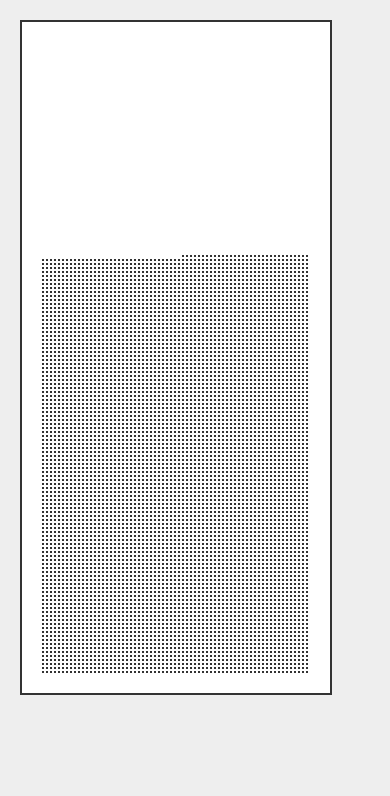
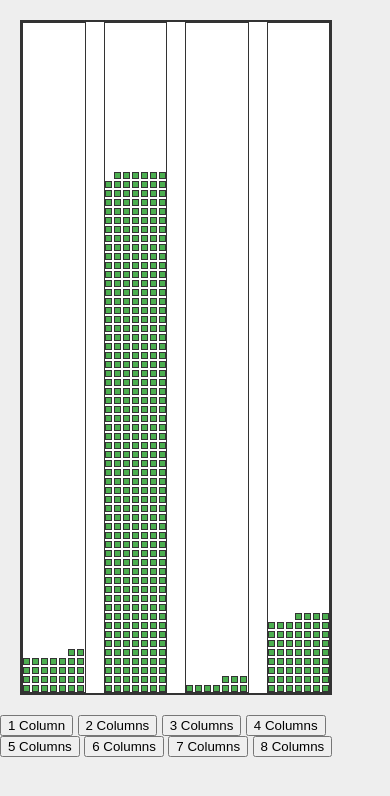
Before and after one commit to Tickere/Bits-Atoms-3, a plain HTML site: page Co2 test/index.html in a window 390 px wide. Drawn offline with Linux system fonts and the light colour scheme.

Commit message:
Added columns

```diff
--- a/Co2 test/index.html
+++ b/Co2 test/index.html
@@ -3,11 +3,21 @@
   <head>
     <meta charset="UTF-8" />
     <meta name="viewport" content="width=device-width, initial-scale=1.0" />
-    <title>Dynamic Squares Infographic</title>
+    <title>Dynamic Columns (Up to 8)</title>
     <link rel="stylesheet" href="styles.css" />
   </head>
   <body>
-    <div id="container"></div>
+    <div id="outer-container"></div>
+    <!-- Example Buttons to test changing columns -->
+    <button onclick="changeColumns(1)">1 Column</button>
+    <button onclick="changeColumns(2)">2 Columns</button>
+    <button onclick="changeColumns(3)">3 Columns</button>
+    <button onclick="changeColumns(4)">4 Columns</button>
+    <button onclick="changeColumns(5)">5 Columns</button>
+    <button onclick="changeColumns(6)">6 Columns</button>
+    <button onclick="changeColumns(7)">7 Columns</button>
+    <button onclick="changeColumns(8)">8 Columns</button>
+
     <script src="script.js"></script>
   </body>
 </html>
--- a/Co2 test/script.js
+++ b/Co2 test/script.js
@@ -1,70 +1,102 @@
-let numSquares = 7000; // Adjust as needed
+// Up to 8 columns, each can have a different number of squares
+const squaresPerGridFull = [30, 405, 10, 60, 25, 40, 15, 5];
+
+let numColumns = 4; // Default number of columns, can be changed from 1 to 8
+
 const spacing = 2;
-const padding = 20; // matches container padding in CSS
+const padding = 0; // Matches .grid-container padding in CSS
 
-const container = document.getElementById("container");
+function buildLayout() {
+  const outerContainer = document.getElementById("outer-container");
+  outerContainer.innerHTML = ""; // Clear existing grids
 
-function layoutSquares() {
-  container.innerHTML = "";
+  // Create the specified number of columns
+  for (let i = 0; i < numColumns; i++) {
+    const grid = document.createElement("div");
+    grid.classList.add("grid-container");
+    outerContainer.appendChild(grid);
+  }
 
+  layoutAllGrids();
+}
+
+function findMaxSquareSizeForSingleGrid(container, numSquares) {
   const totalWidth = container.clientWidth;
   const totalHeight = container.clientHeight;
-
   const innerWidth = totalWidth - 2 * padding;
   const innerHeight = totalHeight - 2 * padding;
 
-  let bestConfig = {
-    squareSize: 0,
-    columns: 1,
-    rows: numSquares,
-  };
-
-  // Find the best configuration that maximizes square size
-  // and if there's a tie, choose the one with more columns
+  let bestSquareSize = 0;
   for (let columns = 1; columns <= numSquares; columns++) {
     const rows = Math.ceil(numSquares / columns);
-
     const totalHorizontalSpacing = (columns - 1) * spacing;
     const totalVerticalSpacing = (rows - 1) * spacing;
 
     const possibleWidth = (innerWidth - totalHorizontalSpacing) / columns;
     const possibleHeight = (innerHeight - totalVerticalSpacing) / rows;
-
     const squareSize = Math.floor(Math.min(possibleWidth, possibleHeight));
 
-    if (
-      squareSize > bestConfig.squareSize ||
-      (squareSize === bestConfig.squareSize && columns > bestConfig.columns)
-    ) {
-      bestConfig = { squareSize, columns, rows };
+    if (squareSize > bestSquareSize) {
+      bestSquareSize = squareSize;
+    }
+  }
+  return bestSquareSize;
+}
+
+function findGlobalSquareSize() {
+  const containers = document.querySelectorAll(".grid-container");
+  const sizes = [];
+  const squaresPerGrid = squaresPerGridFull.slice(0, numColumns); // Use only as many as needed
+
+  containers.forEach((container, index) => {
+    const maxSize = findMaxSquareSizeForSingleGrid(
+      container,
+      squaresPerGrid[index]
+    );
+    sizes.push(maxSize);
+  });
+  return Math.min(...sizes);
+}
+
+function layoutSquaresForContainer(container, numSquares, globalSquareSize) {
+  container.innerHTML = "";
+
+  const totalWidth = container.clientWidth;
+  const totalHeight = container.clientHeight;
+  const innerWidth = totalWidth - 2 * padding;
+  const innerHeight = totalHeight - 2 * padding;
+
+  let chosenColumns = 1;
+  // Try to fit as many columns as possible at the given globalSquareSize
+  for (let cols = numSquares; cols >= 1; cols--) {
+    const rows = Math.ceil(numSquares / cols);
+    const totalHorizontalSpacing = (cols - 1) * spacing;
+    const totalVerticalSpacing = (rows - 1) * spacing;
+
+    const requiredWidth = cols * globalSquareSize + totalHorizontalSpacing;
+    const requiredHeight = rows * globalSquareSize + totalVerticalSpacing;
+
+    if (requiredWidth <= innerWidth && requiredHeight <= innerHeight) {
+      chosenColumns = cols;
+      break;
     }
   }
 
-  const { squareSize, columns, rows } = bestConfig;
-
-  // Place squares starting bottom-right, going right-to-left, bottom-to-top.
-  //
-  // Coordinate system for bottom alignment:
-  // bottom row (row=0) should be at the bottom inside the padding.
-  // topPos for a given row (0 at bottom):
-  // topPos = totalHeight - padding - (row+1)*squareSize - (row)*spacing
-  //
-  // For columns (right to left):
-  // col=0 is the rightmost column:
-  // leftPos = padding + ((columns - 1 - col) * (squareSize + spacing))
+  const chosenRows = Math.ceil(numSquares / chosenColumns);
 
   for (let i = 0; i < numSquares; i++) {
     const square = document.createElement("div");
     square.classList.add("square");
-    square.style.width = squareSize + "px";
-    square.style.height = squareSize + "px";
+    square.style.width = globalSquareSize + "px";
+    square.style.height = globalSquareSize + "px";
 
-    const col = i % columns;
-    const row = Math.floor(i / columns);
+    const col = i % chosenColumns;
+    const row = Math.floor(i / chosenColumns);
 
-    const leftPos = padding + (columns - 1 - col) * (squareSize + spacing);
+    const leftPos =
+      padding + (chosenColumns - 1 - col) * (globalSquareSize + spacing);
     const topPos =
-      totalHeight - padding - (row + 1) * squareSize - row * spacing;
+      totalHeight - padding - (row + 1) * globalSquareSize - row * spacing;
 
     square.style.left = leftPos + "px";
     square.style.top = topPos + "px";
@@ -73,5 +105,29 @@ function layoutSquares() {
   }
 }
 
-layoutSquares();
-window.addEventListener("resize", layoutSquares);
+function layoutAllGrids() {
+  const globalSquareSize = findGlobalSquareSize();
+  const containers = document.querySelectorAll(".grid-container");
+  const squaresPerGrid = squaresPerGridFull.slice(0, numColumns);
+
+  containers.forEach((container, index) => {
+    layoutSquaresForContainer(
+      container,
+      squaresPerGrid[index],
+      globalSquareSize
+    );
+  });
+}
+
+function changeColumns(newCount) {
+  if (newCount >= 1 && newCount <= 8) {
+    numColumns = newCount;
+    buildLayout();
+  }
+}
+
+// Initial layout
+buildLayout();
+
+// Re-layout on window resize
+window.addEventListener("resize", layoutAllGrids);
--- a/Co2 test/styles.css
+++ b/Co2 test/styles.css
@@ -5,24 +5,31 @@ body {
   width: 100%;
   height: 100%;
   box-sizing: border-box;
+  font-family: sans-serif;
+  background-color: #eee;
 }
 
-body {
-  background-color: #eee;
-  font-family: sans-serif;
-}
-
-/* Container is now 80vw by 80vh, with 20px margin and padding */
-#container {
-  position: relative;
+#outer-container {
+  display: flex;
+  flex-direction: row;
   width: 80vw;
   height: 80vh;
   margin: 20px;
-  padding: 20px;
+  background: #fff;
   border: 2px solid #333;
-  background: #fff;
   box-sizing: border-box;
   overflow: hidden;
+  gap: 18px; /* space between columns */
+}
+
+.grid-container {
+  position: relative;
+  flex: 1;
+  padding: 20px;
+  border: 1px solid #333;
+  box-sizing: border-box;
+  overflow: hidden;
+  background: #fff;
 }
 
 .square {
```
